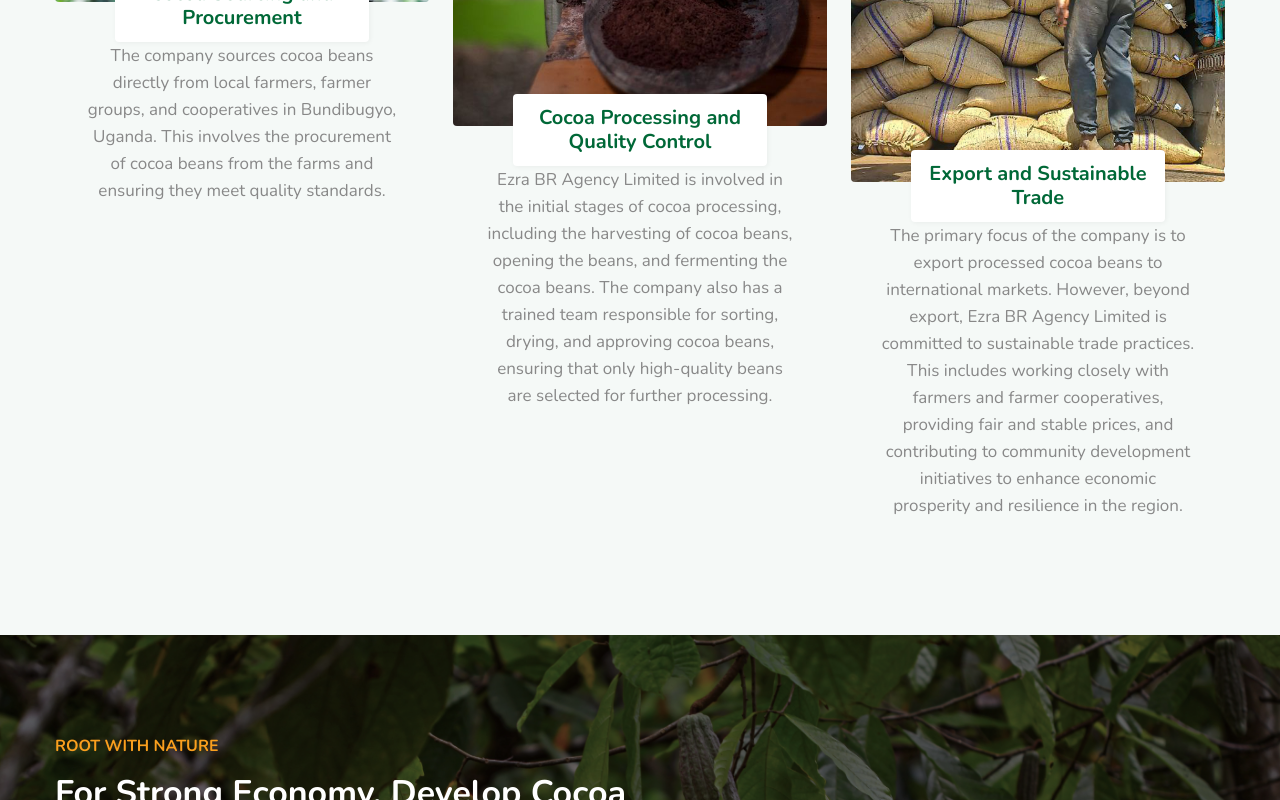
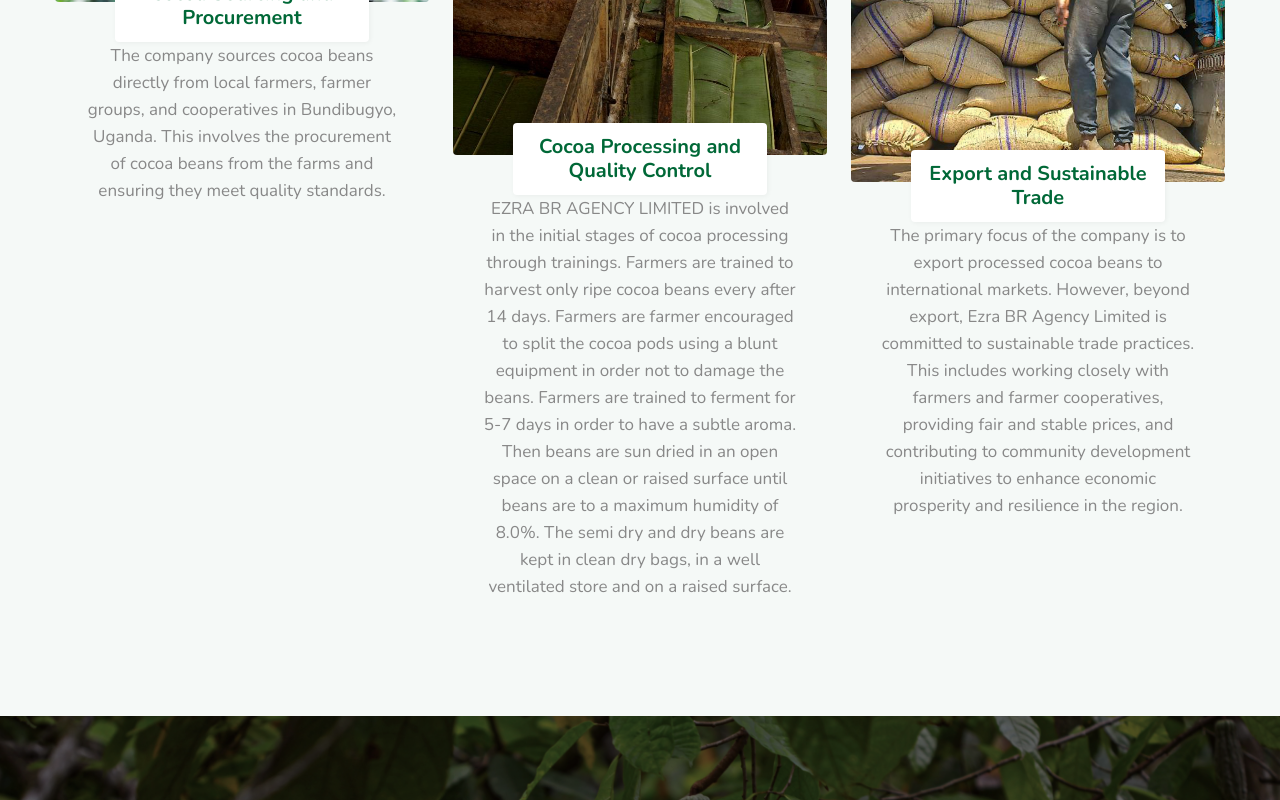
Before and after one commit to atwanzireT/uganda_cocoa, a Next.js app: page / in a window 1280 px wide. Shown: the part 2152-2952 px from the top of the page. Built offline with nearby package versions, Linux system fonts and the light colour scheme.

Commit message:
made changes

```diff
--- a/features/components/OfferingsSection.jsx
+++ b/features/components/OfferingsSection.jsx
@@ -42,10 +42,13 @@
                   <Link href="#service" className="title">Cocoa Processing and Quality Control</Link>
                 </h5>
                 <p className="saas-para">
-                  Ezra BR Agency Limited is involved in the initial stages of cocoa processing,
-                  including the harvesting of cocoa beans, opening the beans, and fermenting the cocoa beans.
-                  The company also has a trained team responsible for sorting, drying, and approving cocoa
-                  beans, ensuring that only high-quality beans are selected for further processing.
+                  EZRA BR AGENCY LIMITED is involved in the initial stages of cocoa processing through trainings.
+                  Farmers are trained to harvest only ripe cocoa beans every after 14 days. Farmers are farmer
+                  encouraged to split the cocoa pods using a blunt equipment in order not to damage the beans.
+                  Farmers are trained to ferment for 5-7 days in order to have a subtle aroma. Then beans are sun
+                  dried in an open space on a clean or raised surface until beans are to a maximum humidity of
+                  8.0%. The semi dry and dry beans are kept in clean dry bags, in a well ventilated store  and
+                  on a raised surface.
                 </p>
               </div>
             </div>
```
Also changed, not shown: app/assets/images/a8.jpg.
